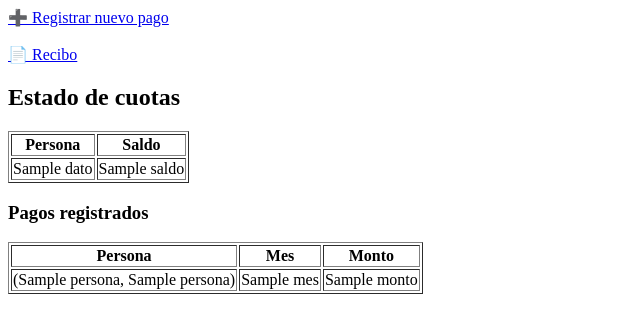
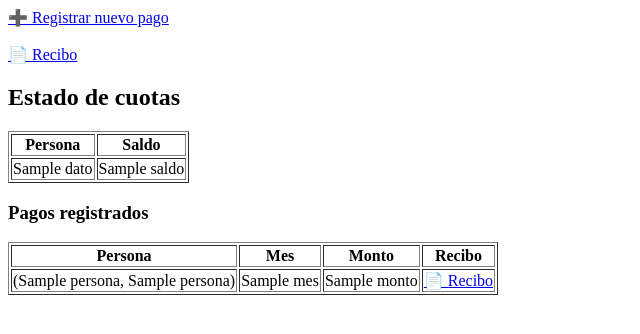
Before and after one commit to DiegoCard97/cuotas-web, a Flask app: template templates/panel.html in a window 1280 px wide. Shown: the top 334 px of the page, without its empty margins (0-640 px from the left). Run offline with Flask 3, Linux system fonts and the light colour scheme; the template is opened without the code that fills it: most values are stand-ins (such as "Sample title", 1, 10 or a date in 2020).

Commit message:
Update panel.html

```diff
--- a/templates/panel.html
+++ b/templates/panel.html
@@ -35,6 +35,7 @@
         <th>Persona</th>
         <th>Mes</th>
         <th>Monto</th>
+        <th>Recibo</th>
     </tr>
 
     {% for p in pagos %}
@@ -42,6 +43,11 @@
         <td>{{ personas[p.persona] }}</td>
         <td>{{ p.mes }}</td>
         <td>{{ p.monto }}</td>
+        <td>
+            <a href="/recibo/{{ p.id }}" target="_blank">
+                📄 Recibo
+            </a>
+        </td>
     </tr>
     {% endfor %}
 </table>
```
